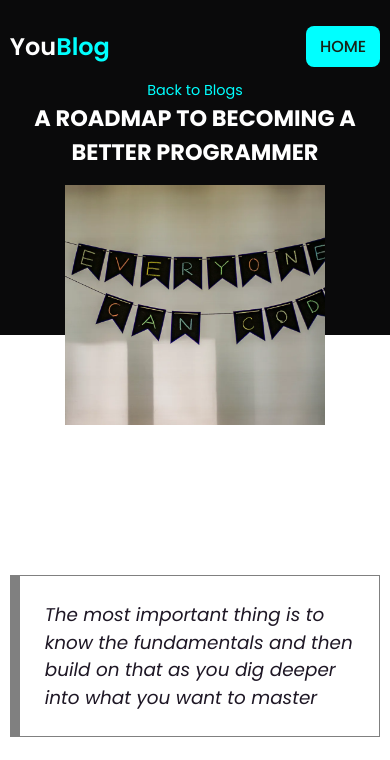
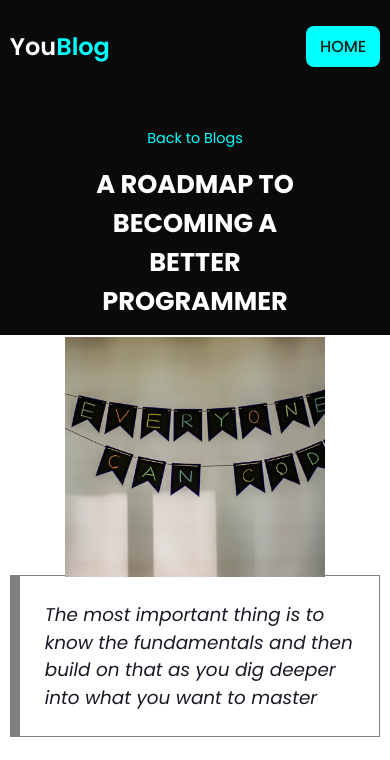
Before and after one commit to Petermwansa/petermwansaprofile, a plain HTML site: page blog/roadmap.html in a window 390 px wide. Shown: the top 760 px of the page. Drawn offline with nearby package versions, Linux system fonts and the light colour scheme.

Commit message:
Edit the header titles in the articles

```diff
--- a/css/blogs.css
+++ b/css/blogs.css
@@ -274,6 +274,7 @@ header.shadow .logo {
 .post-header {
     width: 100%;
     height: 500px;
+    padding-top: 5rem;
     background: var(--container-color);
 }
 
@@ -301,6 +302,7 @@ header.shadow .logo {
     color: var(--bg-color);
     text-align: center;
     margin-bottom: 1rem;
+    margin-top: 1rem;
 }
 
 .header-img {
@@ -372,6 +374,14 @@ header.shadow .logo {
         object-fit: cover;
         object-position: centeer;
     }
+
+    .header-title {
+        width: 85%;
+        font-size: 2rem;
+        color: var(--bg-color);
+        text-align: center;
+        margin-bottom: 1rem;
+    }
 }
 
 @media (max-width: 800px) {
@@ -388,6 +398,13 @@ header.shadow .logo {
         height: 350px;
         object-fit: cover;
         object-position: centeer;
+    }
+    .header-title {
+        width: 80%;
+        font-size: 2rem;
+        color: var(--bg-color);
+        text-align: center;
+        margin-bottom: 1rem;
     }
 }
 
@@ -425,6 +442,13 @@ header.shadow .logo {
         object-fit: cover;
         object-position: centeer;
     }
+    .header-title {
+        width: 75%;
+        font-size: 1.8rem;
+        color: var(--bg-color);
+        text-align: center;
+        margin-bottom: 1rem;
+    }
 }
 
 @media (max-width: 570px) {
@@ -432,7 +456,11 @@ header.shadow .logo {
         height: 390px;
     }
     .header-title {
-        width: 100%
+        width: 70%;
+        font-size: 1.6rem;
+        color: var(--bg-color);
+        text-align: center;
+        margin-bottom: 1rem;
     }
     .header-img {
         height: 330px;
@@ -463,7 +491,7 @@ header.shadow .logo {
         padding: 10px;
     }
     .header-title {
-        font-size: 1.4rem;
+        font-size: 1.6rem;
     }
     .header-img {
         height: 240px;
```
